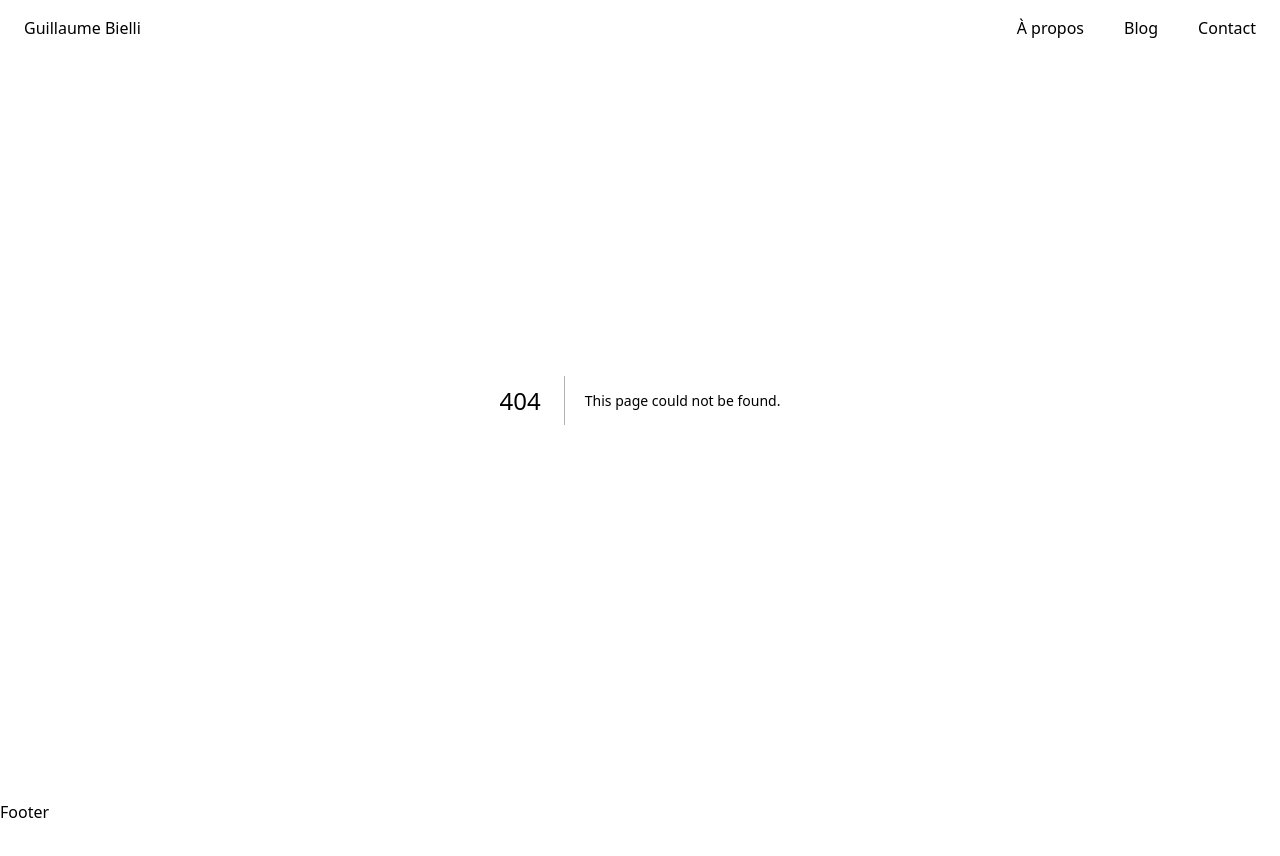
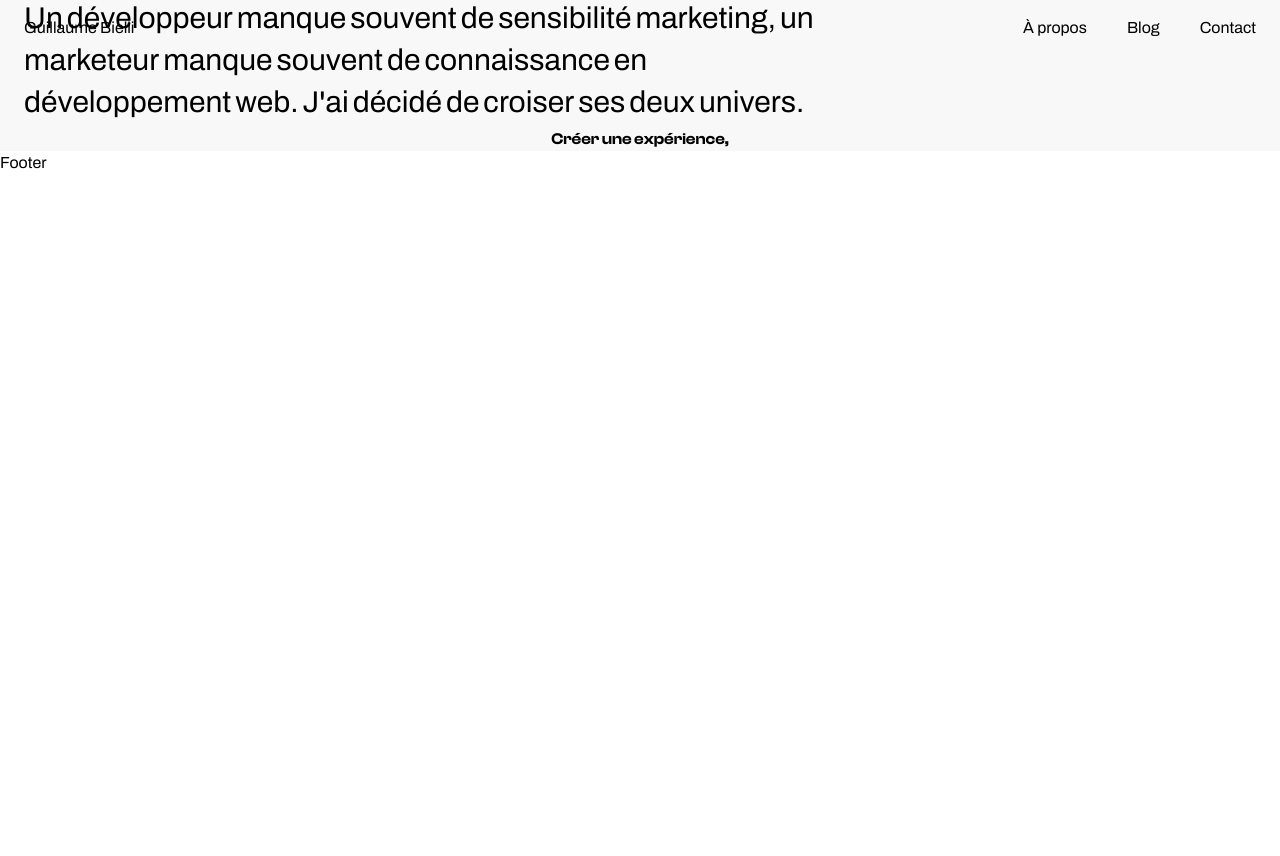
Before and after one commit to gbielli/portfolio, a Next.js app: page /components/Mask in a window 1280 px wide. Before the commit this address had no page. Shown: the top 856 px of the page. Built offline with nearby package versions, Linux system fonts and the light colour scheme.

Commit message:
font correction and hero

```diff
--- a/app/components/Hero/index.jsx
+++ b/app/components/Hero/page.js
@@ -52,9 +52,9 @@ const Hero = () => {
 
       <div className='h-screen flex items-center bg-grey'>
 
-        <div className='px-6 w-full text-gray-200 flex flex-col items-center flex-1 gap-20 h-screen pt-20' >
+        <div className='px-6 w-full text-gray-200 flex flex-col items-center flex-1 gap-10 pt-20' >
 
-          <div className='img self-start ml-5 relative'>
+          <div className='img self-start relative'>
             <Image
             priority
             src={arrow}
@@ -80,18 +80,17 @@ const Hero = () => {
         />
         </div>
           </div>
-          <div className='inline-flex mx-auto gap-5'>
+          <div className='grid grid-cols-1 md:grid-cols-3 mx-auto gap-5'>
 
-          <div ref={ref} className="">
+          <h1 ref={ref} className=" col-span-2 overflow-hidden leading-none">
       {
       text.split(" ").map((word, index) => {
-    return <p key={index} className="overflow-hidden text-clamp font-clash leading-none">
-              <motion.span className="text-4xl" custom={index} variants={animation} initial="initial" animate={inView ? "enter" : ""} style={{ display: "inline-block" }}>{word}</motion.span>
-            </p>
+    return <span className='overflow-hidden relative inline-flex' key={index}><motion.span className="text-[16vw] font-clash mr-1" custom={index} variants={animation} initial="initial" animate={inView ? "enter" : ""} style={{ display: "inline-block" }}>{word}</motion.span></span>
+
         })
         }
-    </div>
-            <div className='self-end max-w-xs mb-7 overflow-hidden inline'>
+    </h1>
+            <div className='col col-span-1 self-end max-w-xs mb-7 overflow-hidden inline'>
               <motion.p variants={animation} initial="initial" animate={inView ? "enter" : ""}>J'aide les entreprises à développer l'acquisition client (SEO, SEA, automation), la User Experience et la Web Analyse.</motion.p>
               </div>
           </div>
--- a/app/components/Mask/index.jsx
+++ /dev/null
@@ -1,48 +0,0 @@
-'use client'
-import { motion } from 'framer-motion';
-import { useInView } from 'react-intersection-observer';
-import { animation } from './animation'
-
-
-
-export default function MaskText({phrase, className, divClass}) {
-
-  phrase = "Le problème avec la dimension « bien être » au travail, c’est que c’est un mot valise. On pourrait presque croire qu’en étant simplement agréable au travail, cela permettrait aux collaborateurs de s’épanouir "
-
-
-    const { ref, inView, entry } = useInView({
-      threshold: 0.75,
-      triggerOnce: true
-    });
-
-    return(
-        <>
-      {/* <div ref={ref} className="">
-        {
-          phrases.map( (phrase, index) => {
-            return <div key={index} className="overflow-hidden">
-              <motion.p custom={index} variants={animation} initial="initial" animate={inView ? "enter" : ""}>{phrase}</motion.p>
-            </div>
-          })
-        }
-      </div> */}
-
-      <div className='w-[70%] mx-auto'>
-
-     <h4 ref={ref} className="mx-auto w-full overflow-hidden inline-block gap-1 font-archivo justify-center text-left flex-wrap text-[42px]">
-      {
-      phrase.split(" ").map((word, index) => {
-    return <span className='overflow-hidden relative inline-flex' key={index}><motion.span className="block relative mr-1 text-4xl" custom={index} variants={animation} initial="initial" animate={inView ? "enter" : ""}>{word}</motion.span></span>
-
-        })
-        }
-
-    </h4>
-    </div>
-
-    <div className='mx-auto'>
-      <p className='text-center'>Hello world</p>
-    </div>
-      </>
-    )
-  }
--- /dev/null
+++ b/app/components/Mask/page.js
@@ -0,0 +1,50 @@
+'use client'
+import { motion } from 'framer-motion';
+import { useInView } from 'react-intersection-observer';
+import { animation } from './animation'
+
+
+
+export default function MaskText() {
+
+  const phrase2 = "Le marketing créé des tickets, Les développeurs débordés les réaliseront dans 6 mois. Et si on changeait la donne ?"
+
+ const phrase = "Un développeur manque souvent de sensibilité marketing, un marketeur manque souvent de connaissance en développement web. J'ai décidé de croiser ses deux univers."
+
+
+    const { ref, inView, entry } = useInView({
+      threshold: 0.75,
+      triggerOnce: true
+    });
+
+    return(
+        <section className='bg-grey block'>
+      {/* <div ref={ref} className="">
+        {
+          phrases.map( (phrase, index) => {
+            return <div key={index} className="overflow-hidden">
+              <motion.p custom={index} variants={animation} initial="initial" animate={inView ? "enter" : ""}>{phrase}</motion.p>
+            </div>
+          })
+        }
+      </div> */}
+
+      <div className='w-2/3 px-6'>
+
+     <h4 ref={ref} className="overflow-hidden">
+      {
+      phrase.split(" ").map((word, index) => {
+    return <span className='overflow-hidden relative inline-flex gap-2' key={index}><motion.span className="block relative mr-1 text-3xl" custom={index} variants={animation} initial="initial" animate={inView ? "enter" : ""}>{word}</motion.span></span>
+
+        })
+        }
+
+    </h4>
+    </div>
+
+    <div className='mx-auto'>
+      <p className='text-center font-clash'>Créer une expérience,</p>
+    </div>
+      </section>
+    )
+  }
--- /dev/null
+++ b/app/components/Slider/page.js
@@ -0,0 +1,9 @@
+import React from 'react'
+
+const Slider = () => {
+  return (
+    <div>Slider</div>
+  )
+}
+
+export default Slider
--- a/app/globals.css
+++ b/app/globals.css
@@ -6,6 +6,8 @@
   --foreground-rgb: 0, 0, 0;
   --background-start-rgb: 214, 219, 220;
   --background-end-rgb: 255, 255, 255;
+  /* --font-clash: 'Clash Display', sans-serif; */
+  /* --font-archivo: 'Archivo', sans-serif; */
 }
 
 @media (prefers-color-scheme: dark) {
@@ -20,14 +22,16 @@ body{
   margin: 0px;
   overflow: hidden;
   box-sizing: border-box;
+  font-family: var(--font-archivo);
 }
 
-h1, h2, h3, h4 {
-  font-family: var(--font-clash);;
+h4 {
+  line-height: 2.45em;
 }
 
-p, a, span {
-  font-family: var(--font-archivo);
+
+/* h1, h2, h3, h4 {
+  font-family: var(--font-clash);;
 }
 
 /*
--- a/app/page.js
+++ b/app/page.js
@@ -2,9 +2,9 @@
 
 import Image from 'next/image'
 import { useEffect } from 'react';
-import Hero from './components/Hero';
-import MaskText from './components/Mask';
-import { Mako } from 'next/font/google';
+import Hero from './components/Hero/page';
+import MaskText from './components/Mask/page';
+
 
 export default function Home() {
 
--- a/package.json
+++ b/package.json
@@ -9,7 +9,6 @@
     "lint": "next lint"
   },
   "dependencies": {
-    "@next/font": "^13.4.18",
     "autoprefixer": "10.4.14",
     "eslint": "8.47.0",
     "eslint-config-next": "13.4.13",
--- a/tailwind.config.js
+++ b/tailwind.config.js
@@ -8,6 +8,7 @@ module.exports = {
   theme: {
     colors: {
       grey: '#f8f8f8',
+      beige: '#FFFDF4',
     },
     extend: {
       fontSize: {
```
Also changed, not shown: app/layout.js (+4 -5 lines), app/components/Footer/page.js (renamed from app/components/Footer/index.jsx), app/components/Header/page.js (renamed from app/components/Header/index.jsx), 1 other file (tests, documents, lock files or other folders).
